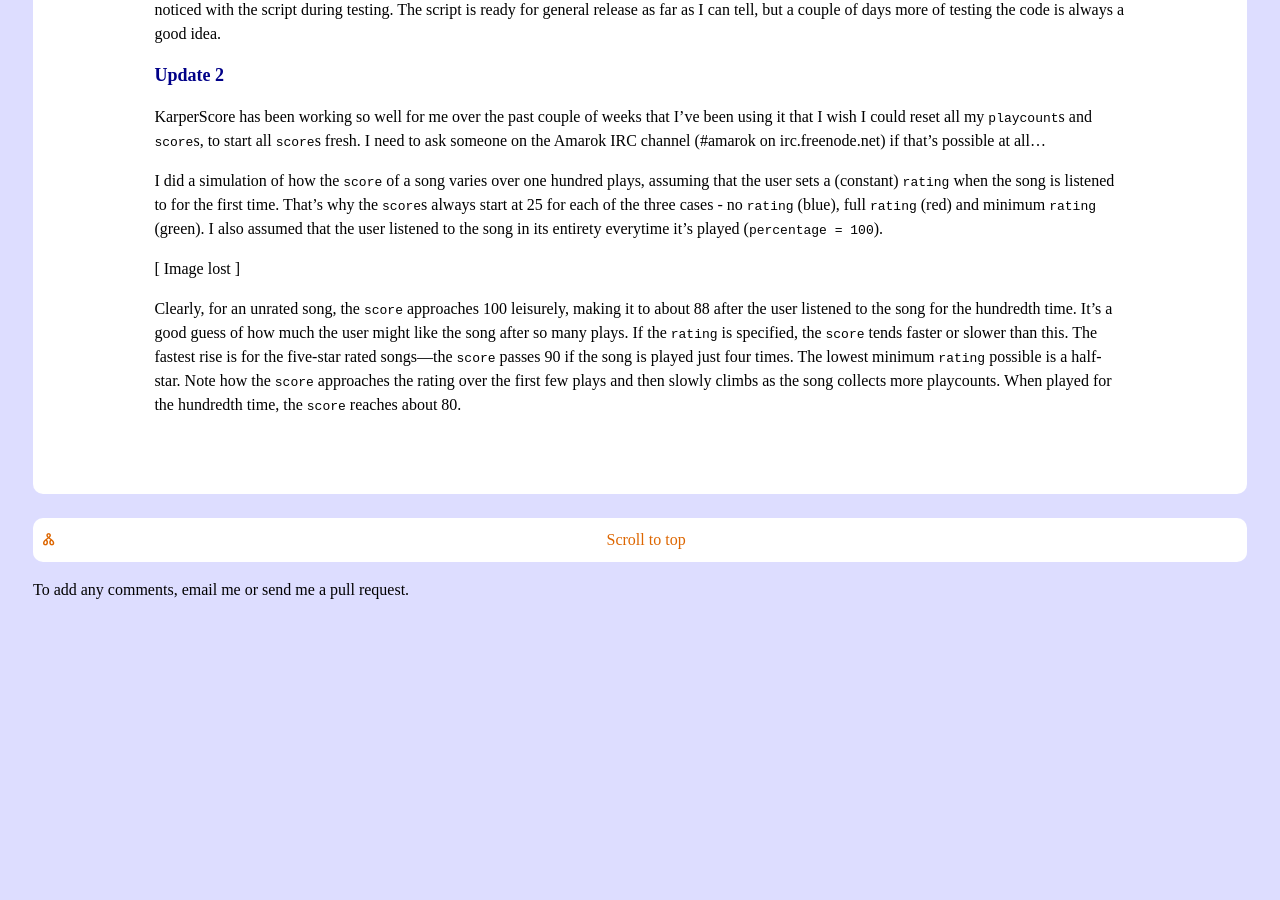
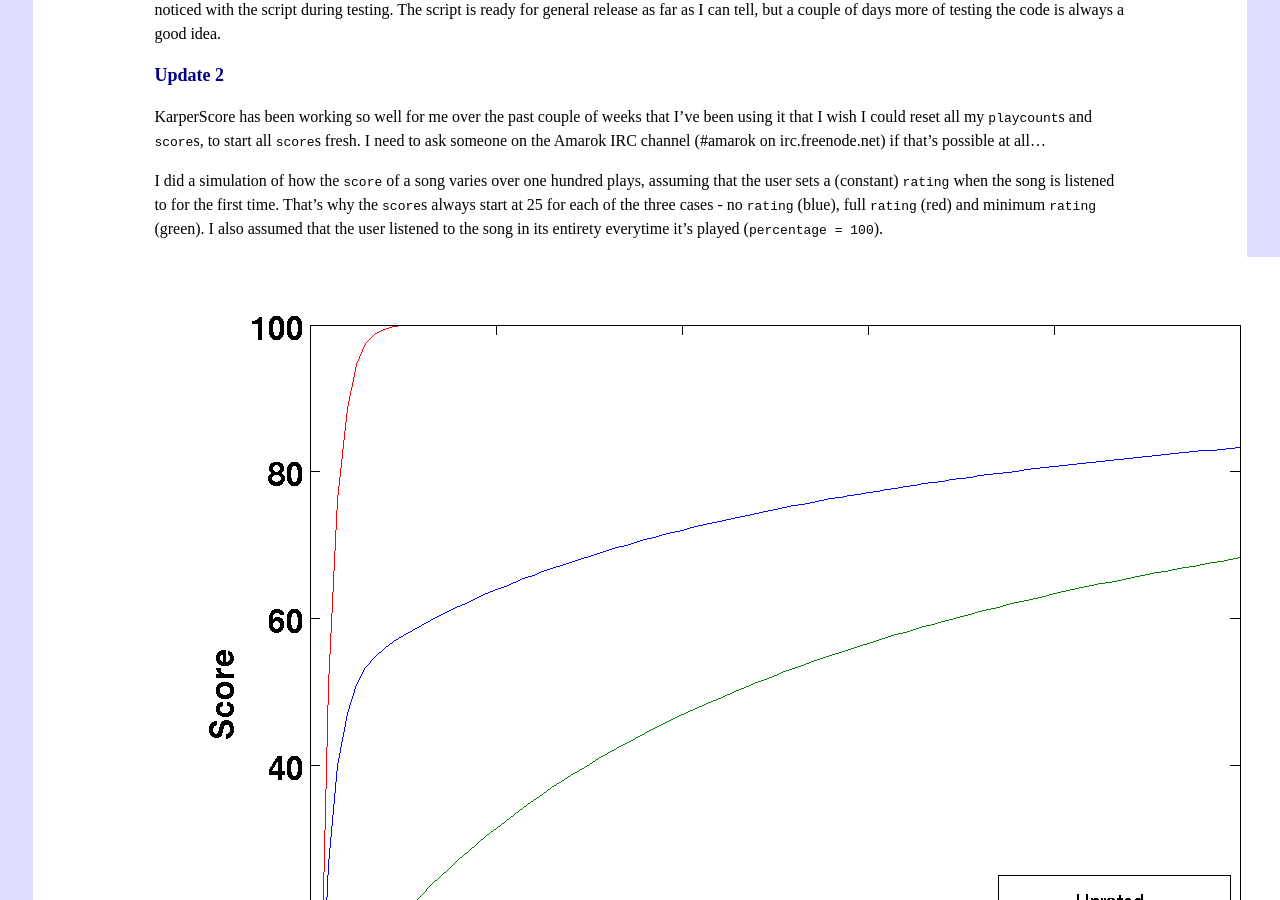
Before and after one commit to dekonvoluted/dekonvoluted.github.io, a Jekyll site: the page built from _posts/2007-09-04-karperscore-redux.md, in a window 1280 px wide and 900 px high, scrolled down 2239 px. Built offline with Jekyll 4.4.1, drawn with Linux system fonts in a browser that asks for light colours; before the commit the page ends 2875 px from its top, so only the background shows below that.

Commit message:
Add missing image

```diff
--- a/_posts/2007-09-04-karperscore-redux.md
+++ b/_posts/2007-09-04-karperscore-redux.md
@@ -116,7 +116,7 @@ I did a simulation of how the `score` of a song varies over one hundred plays, a
 That's why the `score`s always start at 25 for each of the three cases - no `rating` (blue), full `rating` (red) and minimum `rating` (green).
 I also assumed that the user listened to the song in its entirety everytime it's played (`percentage = 100`).
 
-[ Image lost ]
+![image](/images/attachment-0001.png)
 
 Clearly, for an unrated song, the `score` approaches 100 leisurely, making it to about 88 after the user listened to the song for the hundredth time.
 It's a good guess of how much the user might like the song after so many plays.
```
Also changed, not shown: images/attachment-0001.png (added).
